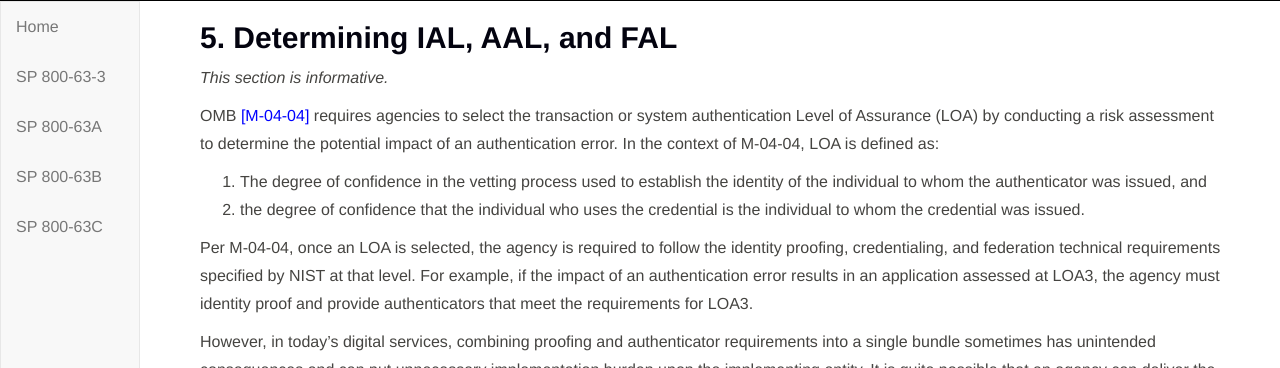
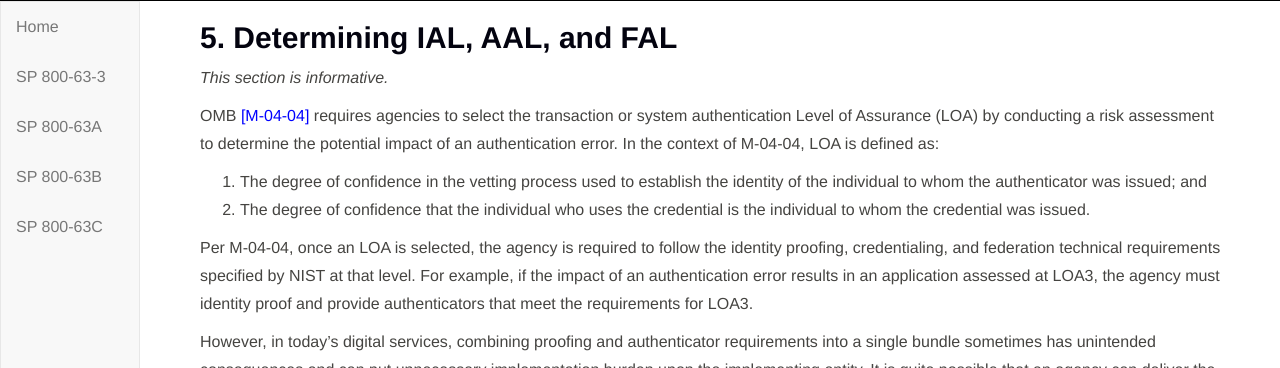
Before and after one commit to usnistgov/800-63-3, a Jekyll site: the page built from sp800-63-3/sec5_xAL.md, in a window 1280 px wide and 900 px high. Shown: the part 55-423 px from the top of the window. Built offline with Jekyll 4.4.1, drawn with Linux system fonts in a browser that asks for light colours; our own code applies the rules of GitHub Pages for plain Markdown files.

Commit message:
Update sec5_xAL.md

```diff
--- a/sp800-63-3/sec5_xAL.md
+++ b/sp800-63-3/sec5_xAL.md
@@ -8,8 +8,8 @@
 
 OMB [[M-04-04]](#M-04-04) requires agencies to select the transaction or system authentication Level of Assurance (LOA) by conducting a risk assessment to determine the potential impact of an authentication error. In the context of M-04-04, LOA is defined as:
 
-1. The degree of confidence in the vetting process used to establish the identity of the individual to whom the authenticator was issued, and
-2. the degree of confidence that the individual who uses the credential is the individual to whom the credential was issued.
+1. The degree of confidence in the vetting process used to establish the identity of the individual to whom the authenticator was issued; and
+2. The degree of confidence that the individual who uses the credential is the individual to whom the credential was issued.
 
 Per M-04-04, once an LOA is selected, the agency is required to follow the identity proofing, credentialing, and federation technical requirements specified by NIST at that level. For example, if the impact of an authentication error results in an application assessed at LOA3, the agency must identity proof and provide authenticators that meet the requirements for LOA3.
 
```
